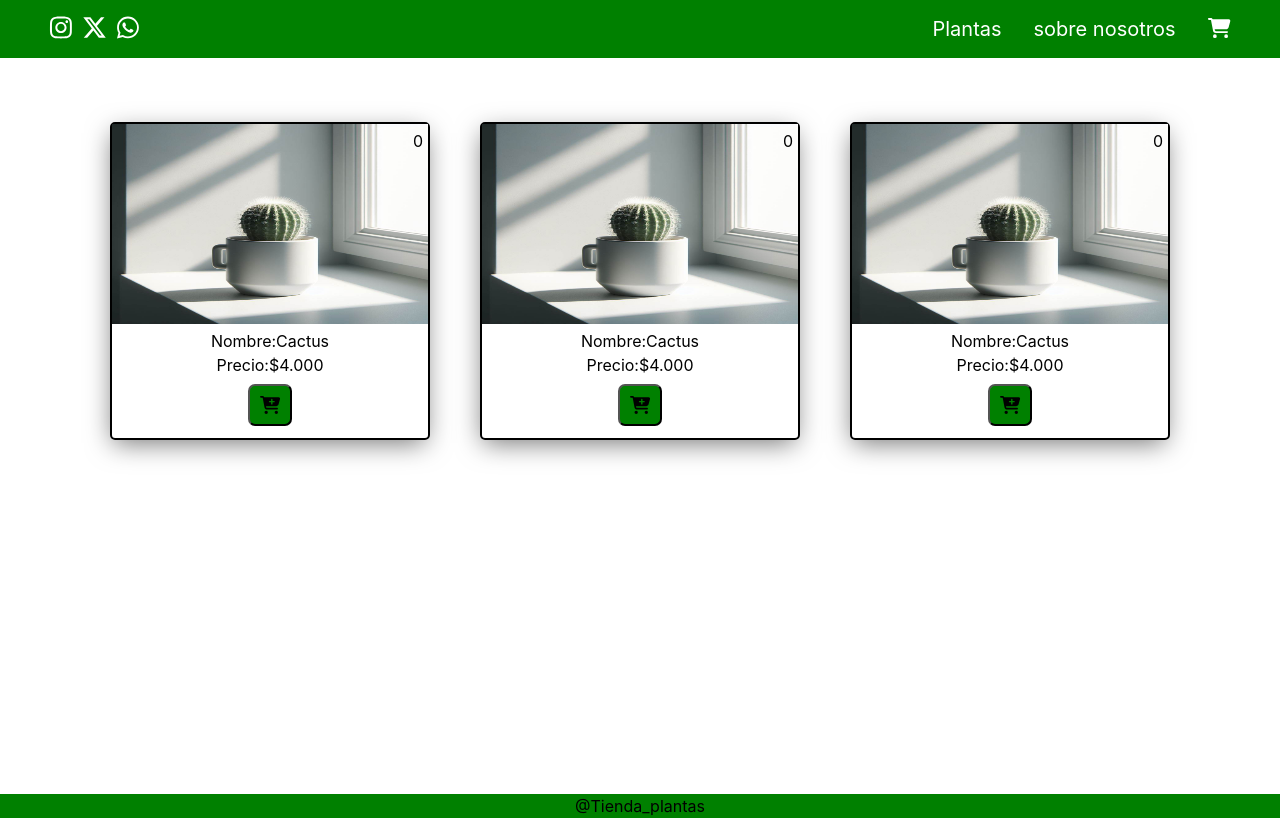
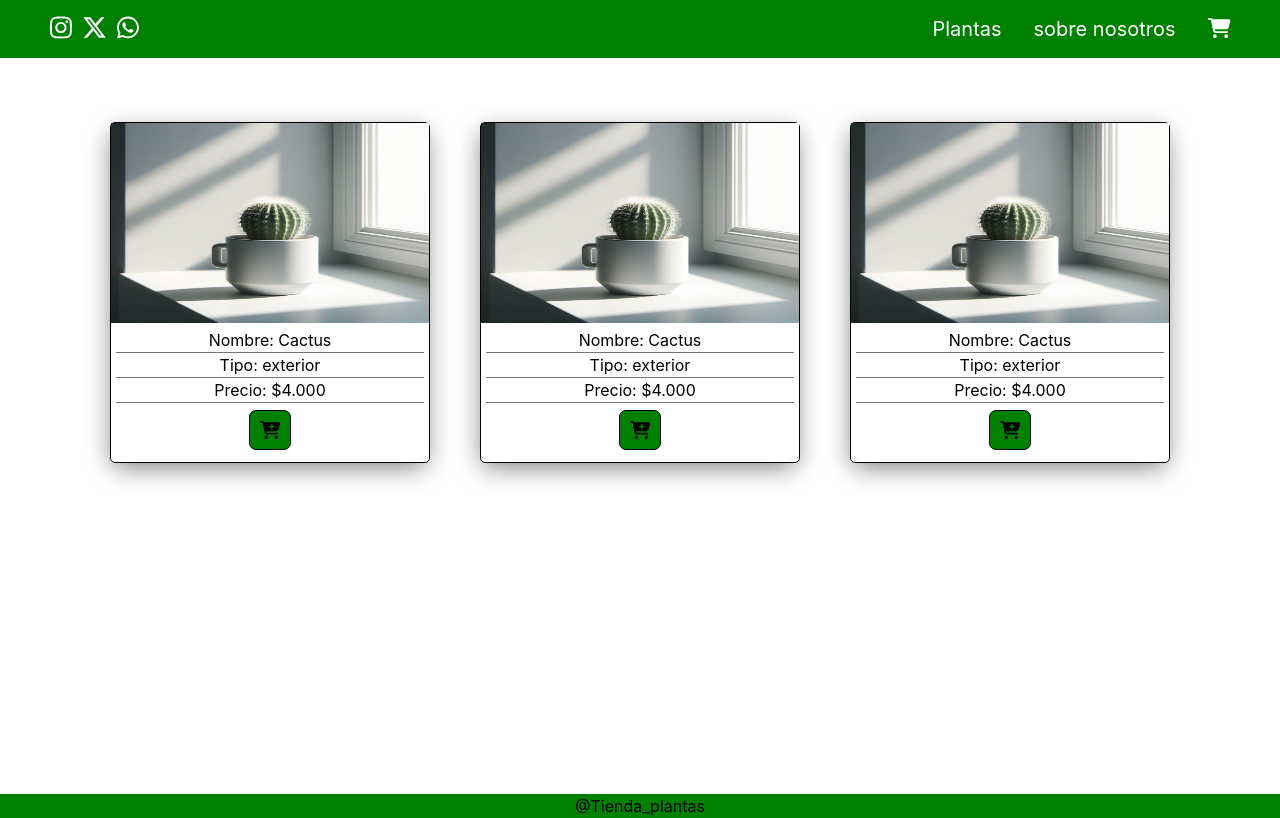
Before and after one commit to jualvareze/Tienda_Plantas, a React (Vite) app: page / in a window 1280 px wide. Built offline with nearby package versions, Linux system fonts and the light colour scheme.

Commit message:
mejoras Card y alto footer auto

```diff
--- a/src/component/Card/Card.jsx
+++ b/src/component/Card/Card.jsx
@@ -33,12 +33,12 @@ function Card(props) {
         <>
             <div className='Card'>
                 <img src={props.imagen} alt="" />
-                <span className="unidad">0</span>
                 <div className='info'>
-                    <span>Nombre:{props.nombre}</span>
-                    <span>Precio:${props.precio}</span>
+                    <span>Nombre: {props.nombre}</span>
+                    <span>Tipo: {props.tipo}</span>
+                    <span>Precio: ${props.precio}</span>
                     <button onClick={() => productoExiste()}>
-                    <FontAwesomeIcon icon={faCartPlus} />
+                    <FontAwesomeIcon alt="añadir al carrito" icon={faCartPlus} />
                     </button>
                 </div>
             </div>
--- a/src/component/Card/card.css
+++ b/src/component/Card/card.css
@@ -1,5 +1,5 @@
 .Card {
-    border: solid 2px black;
+    border: solid 1px black;
     max-width: 350px;
     display: flex;
     flex-direction: column;
@@ -22,10 +22,15 @@
     background-color: green;
     font-size: large;
     padding: 10px;
+    border: solid 1px black;
     border-radius: 7px;
     justify-content: center;
     align-items: center;
     margin:7px;
+}
+
+.Card .info button:hover{
+    color:rgb(11, 255, 11);
 }
 
 .Card img{
@@ -33,9 +38,8 @@
     height: 200px;
 }
 
-.unidad {
-    position: absolute;
-    top: 0;
-    right: 0;
-    padding: 5px;
+.Card .info span{
+    border-bottom: solid 1px rgb(117, 117, 117);
+    width: 100%;
+    text-align: center;
 }
--- a/src/component/Productos/Productos.jsx
+++ b/src/component/Productos/Productos.jsx
@@ -16,6 +16,7 @@ function Productos() {
             key={producto.idProducto}
             imagen={producto.urlImagen}
             nombre={producto.nombre}
+            tipo={producto.tipo}
             precio={producto.precio}
           />
         ))}
--- a/src/component/footer/footer.css
+++ b/src/component/footer/footer.css
@@ -3,5 +3,4 @@ footer{
     justify-content: center;
     align-items: center;
     display: flex;
-    height: 3vh;
 }
```
